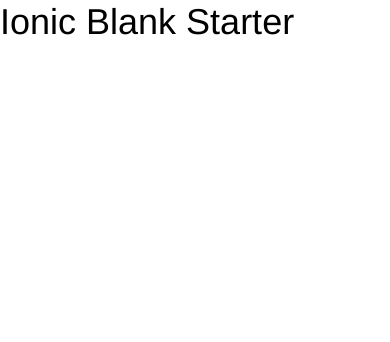
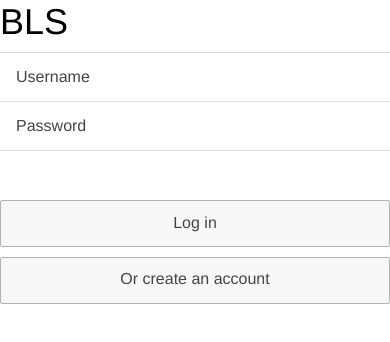
Before and after one commit to NickTseng/BLS, a website: page www/index.html in a window 390 px wide. Drawn offline with Linux system fonts and the light colour scheme; some packages are replaced by stand-ins of ours; files that its build step writes are made by us from their sources.

Commit message:
login page

```diff
--- a/www/index.html
+++ b/www/index.html
@@ -1,6 +1,7 @@
 <!DOCTYPE html>
 <html>
-  <head>
+
+<head>
     <meta charset="utf-8">
     <meta name="viewport" content="initial-scale=1, maximum-scale=1, user-scalable=no, width=device-width">
     <title></title>
@@ -20,15 +21,32 @@
 
     <!-- your app's js -->
     <script src="js/app.js"></script>
-  </head>
-  <body ng-app="starter">
+</head>
+
+<body ng-app="starter">
 
     <ion-pane>
-      <ion-header-bar class="bar-stable">
-        <h1 class="title">Ionic Blank Starter</h1>
-      </ion-header-bar>
-      <ion-content>
-      </ion-content>
+        <ion-view title="Login">
+            <ion-content padding="true" class="has-header">
+                <h1>BLS</h1>
+                <form>
+                    <label class="item item-input">
+                        <span class="input-label">Username</span>
+                        <input type="text" placeholder="">
+                    </label>
+                    <ion-list>
+                        <label class="item item-input">
+                            <span class="input-label">Password</span>
+                            <input type="password" placeholder="">
+                        </label>
+                    </ion-list>
+                    <div class="spacer" style="height: 40px;"></div>
+                    <button class="button button-stable button-block">Log in</button>
+                </form>
+                <a href="#/signup" class="button  button-block">Or create an account</a>
+            </ion-content>
+        </ion-view>
     </ion-pane>
-  </body>
+</body>
+
 </html>
```
